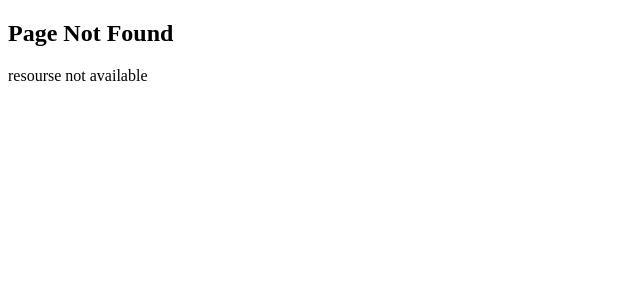
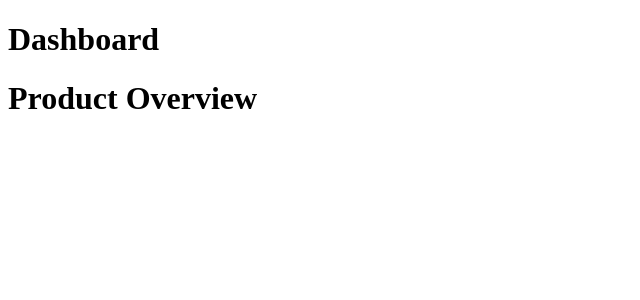
Before and after one commit to Mandalapuanusha/NextJSApp, a Next.js app: page /dashboard in a window 1280 px wide. Before the commit this address had no page. Shown: the top 300 px of the page, without its empty margins (0-640 px from the left). Built offline with nearby package versions, Linux system fonts and the light colour scheme.

Commit message:
file colocation - you can locate your components in seperate folder

```diff
--- /dev/null
+++ b/src/app/dashboard/page.tsx
@@ -0,0 +1,11 @@
+import { Overview } from "@/components/Overview";
+
+export default function Dashboard() {
+    return (<><h1>Dashboard</h1>
+        <Overview /></>)
+}
+//you must write export default to render the component in page.tsx
+// Here if you try to render with the below component it wil throw error.
+// export  function Dashboard1() {
+//     return (<><h1>Dashboard1</h1></>)
+// }
--- /dev/null
+++ b/src/components/Overview.tsx
@@ -0,0 +1,3 @@
+export function Overview(){
+    return (<h1>Product Overview</h1>)
+}
```
